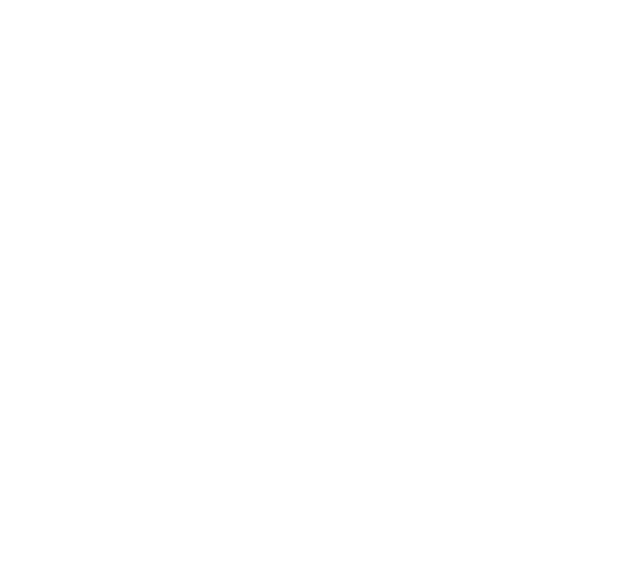
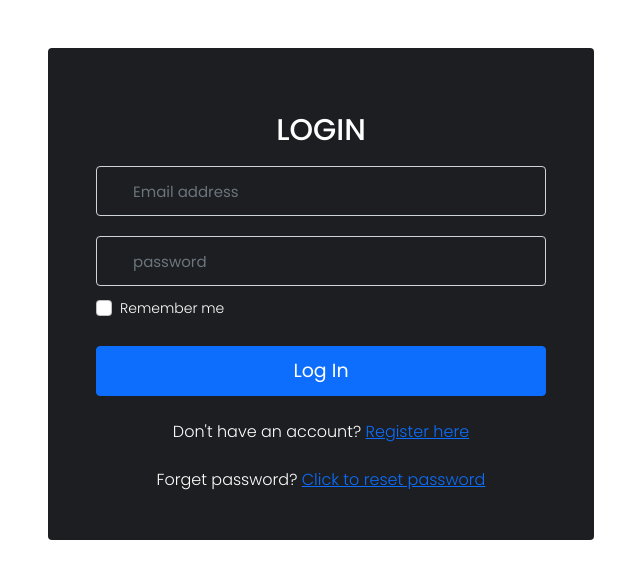
Before and after one commit to Kajal-7/SE_Project, a React (Create React App) app in the folder meetapp/: page /login in a window 1280 px wide. Before the commit this address had no page. Shown: the top 578 px of the page, without its empty margins (319-959 px from the left). Built offline with nearby package versions, Linux system fonts and the light colour scheme.

Commit message:
Authentication added

```diff
--- a/meetapp/public/index.html
+++ b/meetapp/public/index.html
@@ -9,6 +9,21 @@
       name="description"
       content="Web site created using create-react-app"
     />
+
+    <!-- Bootstrap -->
+    <link
+      href="https://cdn.jsdelivr.net/npm/bootstrap@5.1.3/dist/css/bootstrap.min.css"
+      rel="stylesheet"
+      integrity="sha384-1BmE4kWBq78iYhFldvKuhfTAU6auU8tT94WrHftjDbrCEXSU1oBoqyl2QvZ6jIW3"
+      crossorigin="anonymous"
+    />
+    <script
+      src="https://cdn.jsdelivr.net/npm/bootstrap@5.1.3/dist/js/bootstrap.bundle.min.js"
+      integrity="sha384-ka7Sk0Gln4gmtz2MlQnikT1wXgYsOg+OMhuP+IlRH9sENBO0LRn5q+8nbTov4+1p"
+      crossorigin="anonymous"
+    ></script>
+
+
     <link rel="apple-touch-icon" href="%PUBLIC_URL%/logo192.png" />
     <!--
       manifest.json provides metadata used when your web app is installed on a
--- a/meetapp/src/App.js
+++ b/meetapp/src/App.js
@@ -6,6 +6,9 @@
 import PrivateMeet from "./pages/PrivateMeet";
 import KeynoteSession from "./pages/KeynoteSession";
 import InvitedTalk from "./pages/InvitedTalk";
+import Login from "./components/Authentication/Login";
+import Register from "./components/Authentication/Register";
+
 
 function App() {
   return (
@@ -18,6 +21,8 @@
           <Route path="/privatemeet" element={<PrivateMeet/>} />
           <Route path="/keynotesession" element={<KeynoteSession/>} />
           <Route path="/invitedtalk" element={<InvitedTalk/>} />
+          <Route path="/login" element={<Login/>} />
+          <Route path="/register" element={<Register/>} />
         </Routes>
       </Router>
     </div>
--- /dev/null
+++ b/meetapp/src/components/Authentication/Login.js
@@ -0,0 +1,88 @@
+import React, { useState } from "react";
+import "../../styles/register.css";
+import { Link, useNavigate } from "react-router-dom";
+import { useAuthContext } from "../../data/auth";
+
+export default function Login() {
+  const [email, setEmail] = useState("");
+  const [pass, setPass] = useState("");
+  const [error, setError] = useState("");
+  const { signIn } = useAuthContext();
+  const navigate = useNavigate();
+
+  const handleSubmit = async (e) => {
+    setError("");
+    e.preventDefault();
+
+    try {
+      await signIn(email, pass);
+      navigate("/home");
+    } catch (error) {
+      setError(error.message);
+      console.log(error);
+    }
+  };
+  return (
+    <div class="container mt-5 mb-5">
+      <div class="row d-flex align-items-center justify-content-center">
+        <div class="col-md-6">
+          <div class="card px-5 py-5">
+            <h5 class="mt-3" style={{ textAlign: "center", fontSize: "30px" }}>
+              LOGIN
+            </h5>
+            {error && (
+              <div class="alert alert-danger" role="alert">
+                {error}
+              </div>
+            )}
+            <div class="form-input">
+              <i class="fa fa-envelope"></i>
+              <input
+                type="text"
+                class="form-control"
+                placeholder="Email address"
+                value={email}
+                onChange={(e) => setEmail(e.target.value)}
+              />
+            </div>
+            <div class="form-input">
+              <i class="fa fa-lock"></i>
+              <input
+                type="password"
+                class="form-control"
+                placeholder="password"
+                value={pass}
+                onChange={(e) => setPass(e.target.value)}
+              />
+            </div>
+
+            <div class="form-check">
+              <input
+                class="form-check-input"
+                type="checkbox"
+                value=""
+                id="flexCheckChecked"
+              />
+              <label class="form-check-label" for="flexCheckChecked">
+                {" "}
+                Remember me{" "}
+              </label>
+            </div>
+            <button class="btn btn-primary mt-4 signup" onClick={handleSubmit}>
+              Log In
+            </button>
+            <div class="text-center mt-4">
+              {" "}
+              <span>Don't have an account?</span>{" "}
+              <Link to={"/register"}>Register here</Link>
+            </div>
+            <div class="text-center mt-4">
+              <span>Forget password?</span>{" "}
+              <Link to={"#"}>Click to reset password</Link>
+            </div>
+          </div>
+        </div>
+      </div>
+    </div>
+  );
+}
--- /dev/null
+++ b/meetapp/src/components/Authentication/Register.js
@@ -0,0 +1,92 @@
+import React, { useState } from "react";
+import "../../styles/register.css";
+import { Link, useNavigate} from "react-router-dom";
+import { useAuthContext } from "../../data/auth";
+export default function Register() {
+  const [email, setEmail] = useState();
+  const [pass, setpass] = useState();
+  const [fullName, setFullName] = useState();
+  const [error, setError] = useState();
+  const { signUp,userAdd } = useAuthContext();
+  const navigate =useNavigate();
+
+  const handleSubmit = async (e) => {
+    setError("");
+    e.preventDefault();
+
+    try {
+      await signUp(email, pass)
+      .then((value)=>{
+        userAdd(email,fullName,value);
+      });
+      navigate("/login");
+    } catch (error) {
+      setError(error.message);
+      console.log(error);
+    }
+  };
+
+  return (
+    <div class="container mt-5 mb-5">
+      <div class="row d-flex align-items-center justify-content-center">
+        <div class="col-md-6">
+          <div class="card px-5 py-5">
+            <h5 class="mt-3" style={{ textAlign: "center", fontSize: "30px" }}>
+              REGISTER
+            </h5>
+            <small class="mt-2 text-muted">
+            </small>
+            {error && (
+              <div class="alert alert-danger" role="alert">
+                {error}
+              </div>
+            )}
+
+            <div class="form-input">
+              <i class="fa fa-envelope"></i>
+              <input
+                type="text"
+                class="form-control"
+                placeholder="Email address"
+                value={email}
+                onChange={(e) => setEmail(e.target.value)}
+              />
+            </div>
+            <div class="form-input">
+              <i class="fa fa-user"></i>
+              <input
+                type="text"
+                class="form-control"
+                placeholder="Full name"
+                value={fullName}
+                onChange={(e) => setFullName(e.target.value)}
+              />
+            </div>
+            <div class="form-input">
+              <i class="fa fa-lock"></i>
+              <input
+                type="password"
+                class="form-control"
+                placeholder="password"
+                value={pass}
+                onChange={(e) => setpass(e.target.value)}
+              />
+            </div>
+            <button class="btn btn-primary mt-4 signup" onClick={handleSubmit}>
+              Register
+            </button>
+
+            <div class="text-center mt-4">
+              {" "}
+              <span>Already a member?</span> <Link to={"/login"}>Login</Link>
+            </div>
+            <div class="text-center mt-4">
+              {" "}
+              <Link to={"/"}>Back to Home</Link>
+            </div>
+          </div>
+        </div>
+      </div>
+    </div>
+  );
+}
--- /dev/null
+++ b/meetapp/src/data/auth.js
@@ -0,0 +1,61 @@
+import { auth, db } from "./firebase";
+import { doc, setDoc  } from 'firebase/firestore';
+import { createUserWithEmailAndPassword,
+signInWithEmailAndPassword,
+signOut,
+onAuthStateChanged
+} from 'firebase/auth';
+import { createContext, useContext, useEffect , useState } from 'react';
+
+//Creating Auth Context
+export const AuthContext= createContext("");
+
+//Creating provider to subscribe into context
+export function Authentication({child}){
+
+    const [user,setUser]=useState();
+    useEffect(()=>{
+        const unsubscribe=onAuthStateChanged(auth,(u)=>{
+            setUser(u);
+        });
+        return()=>{
+            unsubscribe(); //to do clean up on unmount
+        }
+    },[]);
+    function signUp(email,password){
+        return createUserWithEmailAndPassword(auth,email,password);
+    }
+
+    function signIn(email,password){
+        return signInWithEmailAndPassword(auth,email,password);
+    }
+
+    function userAdd(email,name,value){
+
+        const uid = value.user.uid;
+        const val=0;
+        const data = {
+            id : uid,
+            email: email,
+            name : name,
+            OpportunitiesPosted: val,
+            };
+        //adding a document with doc id as uid
+        async function storeUserData(){
+            const newUser = doc(db, 'users', uid)
+            await setDoc(newUser, data);
+          }
+          storeUserData();
+    }
+    return (
+        //value contains all the values you wanna expose
+        <AuthContext.Provider value={{ user,userAdd, signUp, signIn}}>
+            {child}
+        </AuthContext.Provider>
+    )
+}
+
+//export
+export function useAuthContext(){
+    return useContext(AuthContext);
+}
--- /dev/null
+++ b/meetapp/src/styles/register.css
@@ -0,0 +1,84 @@
+@import url("https://fonts.googleapis.com/css2?family=Poppins:wght@100;200;300;400;500;600;700;800&display=swap");
+
+body {
+    font-family: "Poppins", sans-serif;
+    font-weight: 300
+}
+
+.height {
+    height: 100vh
+}
+
+.card {
+    border: none;
+    padding: 20px;
+    background-color: #1c1e21;
+    color: #fff
+}
+
+.circle {
+    height: 20px;
+    width: 20px;
+    display: flex;
+    align-items: center;
+    justify-content: center;
+    background-color: #5855e7;
+    color: #fff;
+    font-size: 10px;
+    border-radius: 50%
+}
+
+.form-input {
+    position: relative;
+    margin-bottom: 10px;
+    margin-top: 10px
+}
+
+.form-input i {
+    position: absolute;
+    font-size: 18px;
+    top: 15px;
+    left: 10px
+}
+
+.form-control {
+    height: 50px;
+    background-color: #1c1e21;
+    text-indent: 24px;
+    font-size: 15px;
+    color: #fff;
+}
+
+.form-control:focus {
+    background-color: #25272a;
+    box-shadow: none;
+    color: #fff;
+    border-color: #4f63e7
+}
+
+.form-check-label {
+    margin-top: 2px;
+    font-size: 14px
+}
+
+.signup {
+    height: 50px;
+    font-size: 19px
+}
+
+.social {
+    height: 50px;
+    width: 50px;
+    display: flex;
+    justify-content: center;
+    align-items: center;
+    border: 1px solid #eee;
+    border-radius: 50%;
+    margin-right: 10px;
+    cursor: pointer
+}
+
+.social:hover {
+    background-color: #0d6efd;
+    border-color: #0d6efd
+}
```
